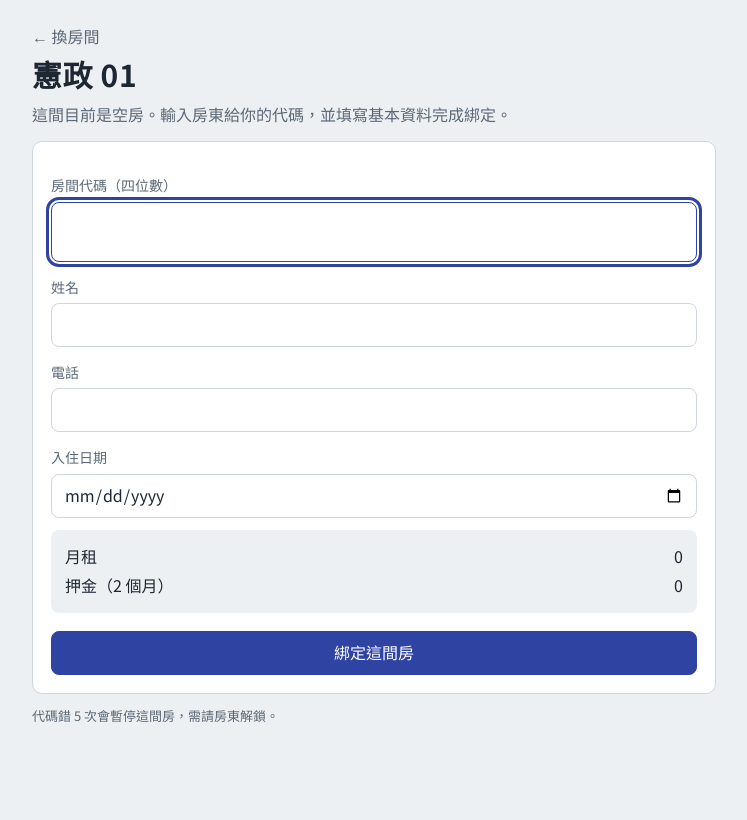
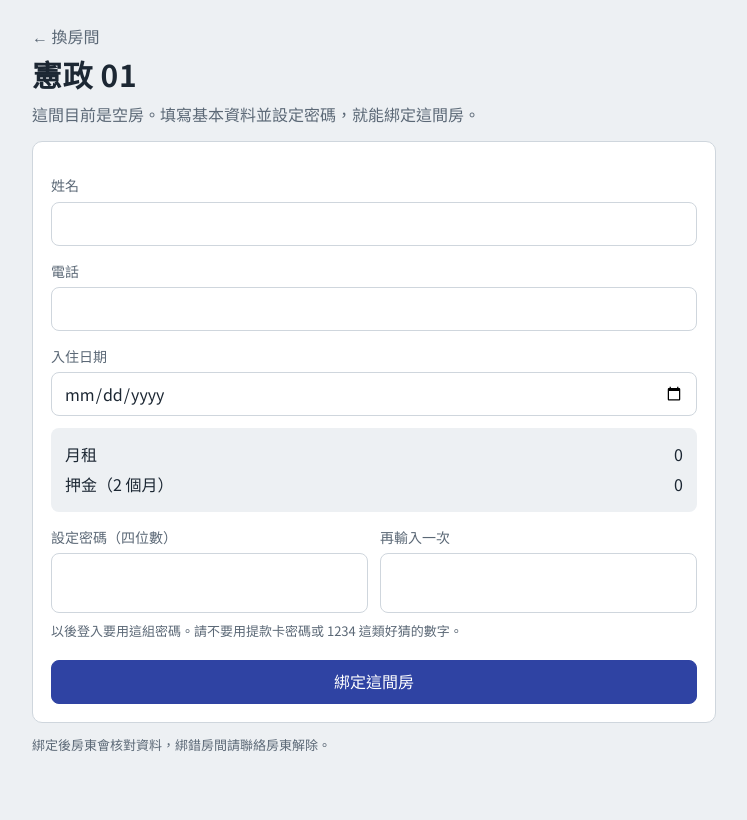
Before and after one commit to chenyenming1013-netizen/Rent, a Flask app: page /tenant/room/4 in a window 1280 px wide. Shown: the whole page, without its empty margins (266-1013 px from the left). Before the commit the page ends 722 px from the top, so only its background shows below. Run offline with Flask 3, Linux system fonts and the light colour scheme.

Commit message:
房客自行綁定並自設密碼

```diff
--- a/app.py
+++ b/app.py
@@ -2,7 +2,8 @@
 
 角色：
   屋主端  /owner   用 OWNER_PASSWORD 登入，管理房間、確認收款
-  房客端  /tenant  選房間 → 輸入房間代碼綁定或登入 → 查看資料、回報繳費
+  房客端  /tenant  選空房自行綁定（自設四位數密碼）→ 查看資料、回報繳費
+  房東可以確認新房客、重設密碼、解除綁定（退租）
 """
 import hmac
 import os
@@ -12,17 +13,28 @@ from datetime import date, datetime
 from flask import (Flask, abort, flash, redirect, render_template, request,
                    session, url_for)
 from flask_sqlalchemy import SQLAlchemy
+from werkzeug.security import check_password_hash, generate_password_hash
+from sqlalchemy.exc import IntegrityError
 
 # ---------------------------------------------------------------- 設定
+ON_VERCEL = bool(os.environ.get("VERCEL"))
+
 app = Flask(__name__)
 app.secret_key = os.environ.get("SECRET_KEY") or "dev-only-change-me"
 app.config["PERMANENT_SESSION_LIFETIME"] = 60 * 60 * 24 * 90  # 登入記住 90 天
 
-db_url = os.environ.get("DATABASE_URL", "sqlite:///rent.db")
+db_url = os.environ.get("DATABASE_URL") or os.environ.get("POSTGRES_URL")
+if not db_url:
+    if ON_VERCEL:
+        # Vercel 的檔案系統不能保存資料，一定要接 Neon 等外部資料庫
+        raise RuntimeError("請在 Vercel 安裝 Neon 並設定 DATABASE_URL")
+    db_url = "sqlite:///rent.db"
 if db_url.startswith("postgres://"):  # 部分服務給的是舊格式
     db_url = db_url.replace("postgres://", "postgresql://", 1)
 app.config["SQLALCHEMY_DATABASE_URI"] = db_url
-app.config["SQLALCHEMY_ENGINE_OPTIONS"] = {"pool_pre_ping": True}
+app.config["SQLALCHEMY_ENGINE_OPTIONS"] = {"pool_pre_ping": True, "pool_recycle": 280}
+if ON_VERCEL:
+    app.config["SESSION_COOKIE_SECURE"] = True
 
 OWNER_PASSWORD = os.environ.get("OWNER_PASSWORD", "admin")
 MAX_ATTEMPTS = 5
@@ -44,7 +56,6 @@ class Room(db.Model):
     rent = db.Column(db.Integer, default=0)            # 月租
     deposit_months = db.Column(db.Integer, default=2)  # 押金月數
     meter_start = db.Column(db.Integer, default=0)     # 入住時電表度數
-    code = db.Column(db.String(4), nullable=False)     # 房間代碼（綁定與登入用）
     failed = db.Column(db.Integer, default=0)
     locked = db.Column(db.Boolean, default=False)
 
@@ -66,6 +77,16 @@ class Tenant(db.Model):
     active = db.Column(db.Boolean, default=True)
     created_at = db.Column(db.DateTime, default=datetime.now)
     moved_out_at = db.Column(db.DateTime)
+    pin_hash = db.Column(db.String(255), nullable=False)  # 房客自設的四位數密碼（只存雜湊）
+    pin_ver = db.Column(db.Integer, default=1)            # 重設密碼後讓舊登入失效
+    verified = db.Column(db.Boolean, default=False)       # 房東是否已核對
+
+    def set_pin(self, pin):
+        self.pin_hash = generate_password_hash(pin)
+        self.pin_ver = (self.pin_ver or 0) + 1
+
+    def check_pin(self, pin):
+        return check_password_hash(self.pin_hash, pin)
 
     @property
     def due_day(self):
@@ -124,10 +145,13 @@ def new_code():
 def init_db():
     db.create_all()
     if not Room.query.first():
-        for i, (b, n) in enumerate(DEFAULT_ROOMS):
-            db.session.add(Room(building=b, name=n, sort=i, code=new_code()))
-        set_setting("elec_rate", "5")
-        db.session.commit()
+        try:
+            for i, (b, n) in enumerate(DEFAULT_ROOMS):
+                db.session.add(Room(building=b, name=n, sort=i))
+            set_setting("elec_rate", "5")
+            db.session.commit()
+        except IntegrityError:  # 同時有兩個執行個體在建立資料時
+            db.session.rollback()
 
 
 with app.app_context():
@@ -147,6 +171,20 @@ def to_date(v):
         return datetime.strptime(v, "%Y-%m-%d").date()
     except (TypeError, ValueError):
         return None
+
+
+WEAK_PINS = {"0000", "1234", "4321", "1111", "2222", "3333", "4444", "5555",
+             "6666", "7777", "8888", "9999", "1212", "0123", "9876"}
+
+
+def pin_problem(pin, pin2):
+    if not (pin.isdigit() and len(pin) == 4):
+        return "密碼要是四位數字。"
+    if pin != pin2:
+        return "兩次輸入的密碼不一樣。"
+    if pin in WEAK_PINS:
+        return "這組密碼太容易被猜到，請換一組。"
+    return None
 
 
 def this_period():
@@ -202,11 +240,12 @@ def current_room():
 
 def tenant_required():
     room = current_room()
-    if not room or not room.tenant or room.tenant.id != session.get("tenant_id"):
-        session.pop("room_id", None)
-        session.pop("tenant_id", None)
+    t = room.tenant if room else None
+    if not t or t.id != session.get("tenant_id") or t.pin_ver != session.get("pin_ver"):
+        for k in ("room_id", "tenant_id", "pin_ver"):
+            session.pop(k, None)
         return None, None
-    return room, room.tenant
+    return room, t
 
 
 @app.route("/tenant")
@@ -215,17 +254,17 @@ def tenant_rooms():
     groups = {}
     for r in rooms:
         groups.setdefault(r.building, []).append(r)
-    return render_template("tenant_rooms.html", groups=groups, mine=current_room())
+    return render_template("tenant_rooms.html", groups=groups, mine=tenant_required()[0])
 
 
 @app.route("/tenant/room/<int:rid>", methods=["GET", "POST"])
 def tenant_room(rid):
     room = db.get_or_404(Room, rid)
-    mine = current_room()
+    mine = tenant_required()[0]
     if mine and mine.id != room.id:
         flash(f"這台裝置已綁定 {mine.name}，要換房間請先登出。", "warn")
         return redirect(url_for("tenant_rooms"))
-    if mine and mine.id == room.id and tenant_required()[0]:
+    if mine and mine.id == room.id:
         return redirect(url_for("tenant_home"))
 
     tenant = room.tenant
@@ -233,29 +272,35 @@ def tenant_room(rid):
     error = None
 
     if request.method == "POST":
-        if room.locked:
-            error = "這間房輸入錯誤太多次，已暫停使用，請聯絡房東解鎖。"
-        elif not hmac.compare_digest(request.form.get("code", "").strip(), room.code):
+        f = request.form
+        pin = f.get("pin", "").strip()
+        if mode == "bind":
+            name = f.get("name", "").strip()
+            checkin = to_date(f.get("checkin"))
+            error = pin_problem(pin, f.get("pin2", "").strip())
+            if not name or not checkin:
+                error = "請填寫姓名和入住日期。"
+            if not error and room.tenant:  # 剛好被別人搶先綁定
+                error = "這間房剛剛已被綁定，請重新選擇。"
+            if not error:
+                tenant = Tenant(room_id=room.id, name=name, checkin=checkin,
+                                phone=f.get("phone", "").strip())
+                tenant.set_pin(pin)
+                db.session.add(tenant)
+                room.failed, room.locked = 0, False
+                db.session.commit()
+                return _login_tenant(room, tenant, "綁定完成，這間房已顯示為有房客。請記住你的密碼。")
+        elif room.locked:
+            error = "密碼錯誤太多次，這間房已暫停登入，請聯絡房東解鎖。"
+        elif not tenant.check_pin(pin):
             room.failed = (room.failed or 0) + 1
             left = MAX_ATTEMPTS - room.failed
             if left <= 0:
                 room.locked = True
-                error = "錯誤太多次，這間房已暫停使用，請聯絡房東解鎖。"
+                error = "錯誤太多次，這間房已暫停登入，請聯絡房東解鎖。"
             else:
-                error = f"房間代碼不對，還可以再試 {left} 次。"
+                error = f"密碼不對，還可以再試 {left} 次。"
             db.session.commit()
-        elif mode == "bind":
-            name = request.form.get("name", "").strip()
-            checkin = to_date(request.form.get("checkin"))
-            if not name or not checkin:
-                error = "請填寫姓名和入住日期。"
-            else:
-                tenant = Tenant(room_id=room.id, name=name, checkin=checkin,
-                                phone=request.form.get("phone", "").strip())
-                db.session.add(tenant)
-                room.failed = 0
-                db.session.commit()
-                return _login_tenant(room, tenant, "綁定完成，這間房已顯示為有房客。")
         else:
             room.failed = 0
             db.session.commit()
@@ -269,6 +314,7 @@ def _login_tenant(room, tenant, msg):
     session.permanent = True
     session["room_id"] = room.id
     session["tenant_id"] = tenant.id
+    session["pin_ver"] = tenant.pin_ver
     if msg:
         flash(msg, "ok")
     return redirect(url_for("tenant_home"))
@@ -276,8 +322,8 @@ def _login_tenant(room, tenant, msg):
 
 @app.route("/tenant/logout", methods=["POST"])
 def tenant_logout():
-    session.pop("room_id", None)
-    session.pop("tenant_id", None)
+    for k in ("room_id", "tenant_id", "pin_ver"):
+        session.pop(k, None)
     return redirect(url_for("tenant_rooms"))
 
 
@@ -305,6 +351,26 @@ def tenant_profile():
     tenant.phone = request.form.get("phone", "").strip()
     db.session.commit()
     flash("個人資料已儲存。", "ok")
+    return redirect(url_for("tenant_home"))
+
+
+@app.route("/tenant/pin", methods=["POST"])
+def tenant_pin():
+    room, tenant = tenant_required()
+    if not room:
+        return redirect(url_for("tenant_rooms"))
+    f = request.form
+    if not tenant.check_pin(f.get("old_pin", "").strip()):
+        flash("目前的密碼不對，密碼沒有變更。", "warn")
+    else:
+        problem = pin_problem(f.get("pin", "").strip(), f.get("pin2", "").strip())
+        if problem:
+            flash(problem + "密碼沒有變更。", "warn")
+        else:
+            tenant.set_pin(f["pin"].strip())
+            db.session.commit()
+            session["pin_ver"] = tenant.pin_ver
+            flash("密碼已變更。", "ok")
     return redirect(url_for("tenant_home"))
 
 
@@ -454,15 +520,21 @@ def owner_room(rid):
         elif action == "unlock":
             room.locked, room.failed = False, 0
             flash("已解鎖。", "ok")
-        elif action == "new_code":
-            room.code = new_code()
-            flash(f"新代碼是 {room.code}，舊代碼已失效，房客需重新登入。", "ok")
+        elif action == "verify" and tenant:
+            tenant.verified = True
+            flash(f"已確認 {tenant.name} 是這間房的房客。", "ok")
+        elif action == "reset_pin" and tenant:
+            pin = new_code()
+            while pin in WEAK_PINS:
+                pin = new_code()
+            tenant.set_pin(pin)
+            room.failed, room.locked = 0, False
+            flash(f"{tenant.name} 的臨時密碼是 {pin}，請私下告訴房客，登入後可自行更改。這組密碼只顯示這一次。", "ok")
         elif action == "moveout" and tenant:
             tenant.active = False
             tenant.moved_out_at = datetime.now()
-            room.code = new_code()
             room.failed, room.locked = 0, False
-            flash(f"{tenant.name} 已退租，紀錄已保留。新代碼是 {room.code}。", "ok")
+            flash(f"已解除 {tenant.name} 的綁定，房間變回空房，繳費紀錄已保留。", "ok")
         db.session.commit()
         return redirect(url_for("owner_room", rid=room.id))
     history = []
--- a/templates/tenant_room.html
+++ b/templates/tenant_room.html
@@ -4,17 +4,18 @@
 <a class="back" href="{{ url_for('tenant_rooms') }}">← 換房間</a>
 <h1>{{ room.name }}</h1>
 <p class="muted">
-  {% if mode == 'bind' %}這間目前是空房。輸入房東給你的代碼，並填寫基本資料完成綁定。
-  {% else %}這間已有房客。輸入房間代碼登入。{% endif %}
+  {% if mode == 'bind' %}這間目前是空房。填寫基本資料並設定密碼，就能綁定這間房。
+  {% else %}這間已有房客。輸入你的密碼登入。{% endif %}
 </p>
 
 <div class="panel">
 <form method="post" class="stack">
   <input type="hidden" name="csrf" value="{{ csrf }}">
-  <label for="code">房間代碼（四位數）</label>
-  <input id="code" name="code" class="code-input" inputmode="numeric" pattern="\d{4}"
-         maxlength="4" autocomplete="off" required autofocus>
-  {% if mode == 'bind' %}
+  {% if mode == 'login' %}
+  <label for="pin">密碼（四位數）</label>
+  <input id="pin" name="pin" class="code-input" type="password" inputmode="numeric" pattern="\d{4}"
+         maxlength="4" autocomplete="current-password" required autofocus>
+  {% else %}
     <label for="name">姓名</label>
     <input id="name" name="name" value="{{ form.get('name','') }}" required>
     <label for="phone">電話</label>
@@ -25,10 +26,21 @@
       <div><span>月租</span><span>{{ room.rent|money }}</span></div>
       <div><span>押金（{{ room.deposit_months }} 個月）</span><span>{{ room.deposit|money }}</span></div>
     </div>
+    <div class="row2">
+      <div><label for="pin">設定密碼（四位數）</label>
+        <input id="pin" name="pin" class="code-input" type="password" inputmode="numeric"
+               pattern="\d{4}" maxlength="4" autocomplete="new-password" required></div>
+      <div><label for="pin2">再輸入一次</label>
+        <input id="pin2" name="pin2" class="code-input" type="password" inputmode="numeric"
+               pattern="\d{4}" maxlength="4" autocomplete="new-password" required></div>
+    </div>
+    <p class="muted small" style="margin-top:8px">以後登入要用這組密碼。請不要用提款卡密碼或 1234 這類好猜的數字。</p>
   {% endif %}
   {% if error %}<p class="error" role="alert">{{ error }}</p>{% endif %}
   <button class="btn primary block">{{ '綁定這間房' if mode == 'bind' else '登入' }}</button>
 </form>
 </div>
-<p class="muted small" style="margin-top:12px">代碼錯 5 次會暫停這間房，需請房東解鎖。</p>
+<p class="muted small" style="margin-top:12px">
+  {% if mode == 'bind' %}綁定後房東會核對資料，綁錯房間請聯絡房東解除。
+  {% else %}密碼錯 5 次會暫停登入；忘記密碼請聯絡房東重設。{% endif %}</p>
 {% endblock %}
--- a/templates/tenant_rooms.html
+++ b/templates/tenant_rooms.html
@@ -14,7 +14,7 @@
 {% if mine %}
 <p class="muted">這台裝置已綁定 {{ mine.name }}，一次只能使用一間房。</p>
 {% else %}
-<p class="muted">空房要用房東給的四位數代碼綁定，綁定後會變成綠色。</p>
+<p class="muted">點空房就能綁定，並設定自己的四位數密碼。綁定後房間會變成綠色。</p>
 {% endif %}
 
 {% for building, rooms in groups.items() %}
```
Also changed, not shown: templates/owner_home.html (+4 -4 lines), templates/owner_room.html (+20 -15 lines), templates/tenant_home.html (+13 -0 lines).
